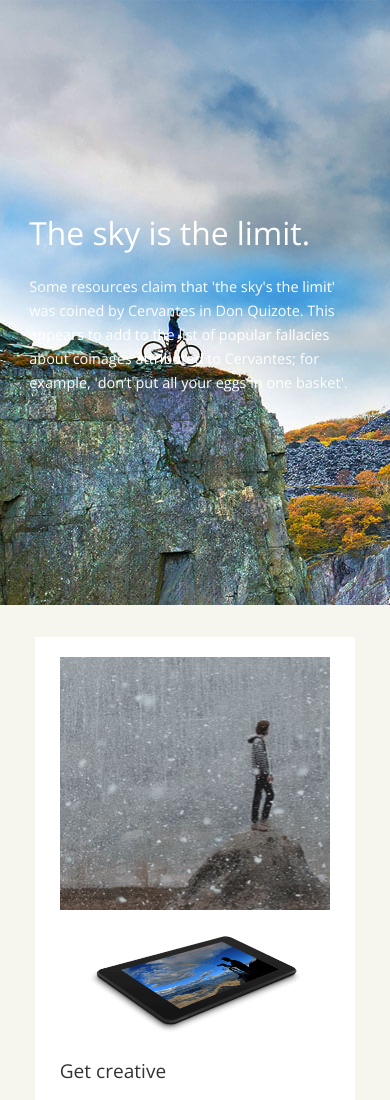
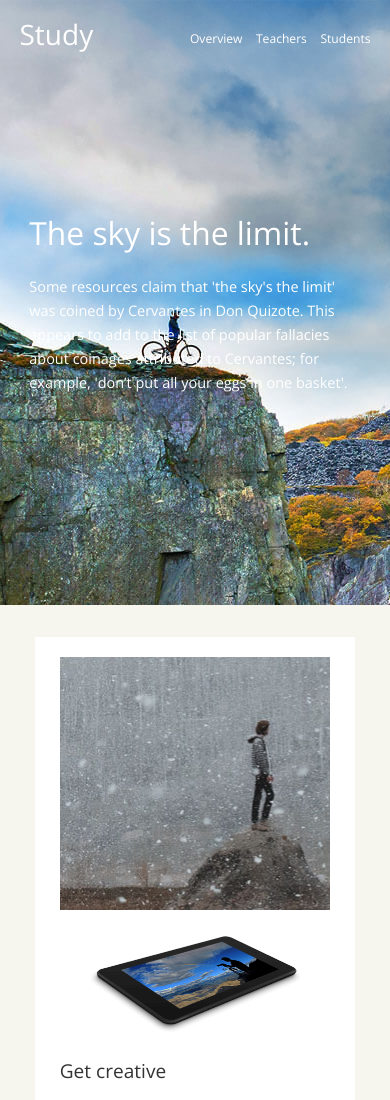
Before and after one commit to Davidpham9x/test-SG, a website built with webpack: page src/index.html in a window 390 px wide. Shown: the top 1100 px of the page. Built offline with nearby package versions, Linux system fonts and the light colour scheme.

Commit message:
Fix header mobile

```diff
--- a/src/scss/demo.scss
+++ b/src/scss/demo.scss
@@ -10,7 +10,6 @@ body {
 header {
   z-index: 1;
   width: 100%;
-  display: none;
   @include absolute(top 0 left 0);
   @include respond-to('medium') {
     display: block;
@@ -19,7 +18,10 @@ header {
   h1 {
     float: left;
     color: $white;
-    margin: 20px 0 0 16vw;
+    margin: 15px 0 0 5vw;
+    @include respond-to('small') {
+      margin: 20px 0 0 16vw;
+    }
 
     a {
       @include font-size(32);
@@ -27,12 +29,18 @@ header {
   }
   nav {
     float: right;
-    margin: 30px 10vw 0 0;
+    margin: 30px 5vw 0 0;
+    @include respond-to('small') {
+      margin: 30px 10vw 0 0;
+    }
 
     a {
-      margin-left: 30px;
+      margin-left: 10px;
       display: inline-block;
       @include fluid-type(font-size, 320px, 1476px, 12px, 14px);
+      @include respond-to('small') {
+        margin-left: 30px;
+      }
       &:hover {
         opacity: 0.5;
       }
```
Also changed, not shown: 1 other file.
